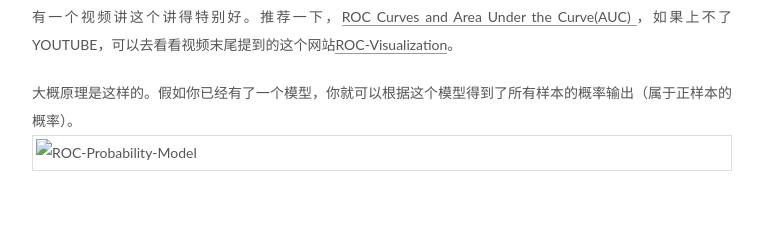
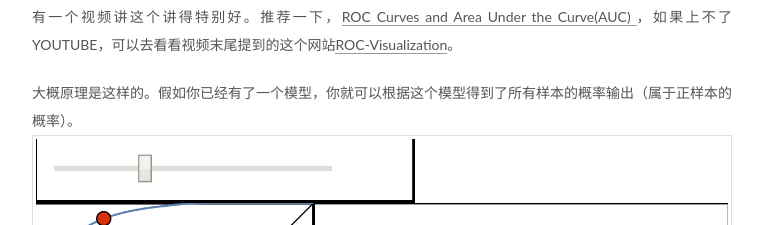
Before and after one commit to sdalxn/sdalxn.github.io, a plain HTML site: page index.html in a window 1280 px wide. Shown: the part 3792-4017 px from the top of the page, without its empty margins (258-1021 px from the left). Drawn offline with Linux system fonts and the light colour scheme.

Commit message:
Site updated: 2018-09-15 14:32:27

```diff
--- a/index.html
+++ b/index.html
@@ -336,7 +336,7 @@
 <p><strong>经过以上的分析，我们可以断言，ROC曲线越接近左上角，该分类器的性能越好；PR曲线越接近右上角，该分类器性能越好。</strong></p>
 <p><strong>那么是怎么得到这个曲线的呢？</strong><br>对于一个特定的分类器和测试数据集，显然只能得到一个分类结果，即一组FPR和TPR结果，而要得到一个曲线，我们实际上需要一系列FPR和TPR的值，这又是如何得到的呢？其实这和得到PR曲线一个原理。</p>
 <p>有一个视频讲这个讲得特别好。推荐一下，<a href="https://www.youtube.com/watch?v=OAl6eAyP-yo" target="_blank" rel="noopener">ROC Curves and Area Under the Curve(AUC) </a>，如果上不了YOUTUBE，可以去看看视频末尾提到的这个网站<a href="http://www.navan.name/roc/" target="_blank" rel="noopener">ROC-Visualization</a>。</p>
-<p>大概原理是这样的。假如你已经有了一个模型，你就可以根据这个模型得到了所有样本的概率输出（属于正样本的概率）。<img src="/images/ROC-Probability-Model.jpg" alt="ROC-Probability-Model"><br>现在的问题是如何改变“discriminati<img src="/images/image.jpg" alt="">on threashold”？我们根据每个测试样本属于正样本的概率值从大到小排序。下图是一个示例，图中共有20个测试样本，“Class”一栏表示每个测试样本真正的标签（p表示正样本，n表示负样本），“Score”表示每个测试样本属于正样本的概率。</p>
+<p>大概原理是这样的。假如你已经有了一个模型，你就可以根据这个模型得到了所有样本的概率输出（属于正样本的概率）。<img src="/images/ROC-Probablity-Model.png" alt="ROC-Probability-Model"><br>现在的问题是如何改变“discriminati<img src="/images/image.jpg" alt="">on threashold”？我们根据每个测试样本属于正样本的概率值从大到小排序。下图是一个示例，图中共有20个测试样本，“Class”一栏表示每个测试样本真正的标签（p表示正样本，n表示负样本），“Score”表示每个测试样本属于正样本的概率。</p>
 <p><img src="http://alexkong.net/images/score-ranking.png" alt=""><br>接下来，我们从高到低，依次将“Score”值作为阈值threshold，当测试样本属于正样本的概率大于或等于这个threshold时，我们认为它为正样本，否则为负样本。举例来说，对于图中的第4个样本，其“Score”值为0.6，那么样本1，2，3，4都被认为是正样本，因为它们的“Score”值都大于等于0.6，而其他样本则都认为是负样本。每次选取一个不同的threshold，我们就可以得到一组FPR和TPR，即ROC曲线上的一点。这样一来，我们一共得到了20组FPR和TPR的值，将它们画在ROC曲线的结果如下图：</p>
 <p><img src="http://alexkong.net/images/roc-example.png" alt=""><br>当我们将threshold设置为1和0时，分别可以得到ROC曲线上的(0,0)和(1,1)两个点。将这些(FPR,TPR)对连接起来，就得到了ROC曲线。当threshold取值越多，ROC曲线越平滑。</p>
 <p>其实，我们并不一定要得到每个测试样本是正样本的概率值，只要得到这个分类器对该测试样本的“评分值”即可（评分值并不一定在(0,1)区间）。评分越高，表示分类器越肯定地认为这个测试样本是正样本，而且同时使用各个评分值作为threshold。我认为将评分值转化为概率更易于理解一些。</p>
```
Also changed, not shown: 2018/09/15/Machine-Learning-Performance-Indicators/index.html (+3 -3 lines).
